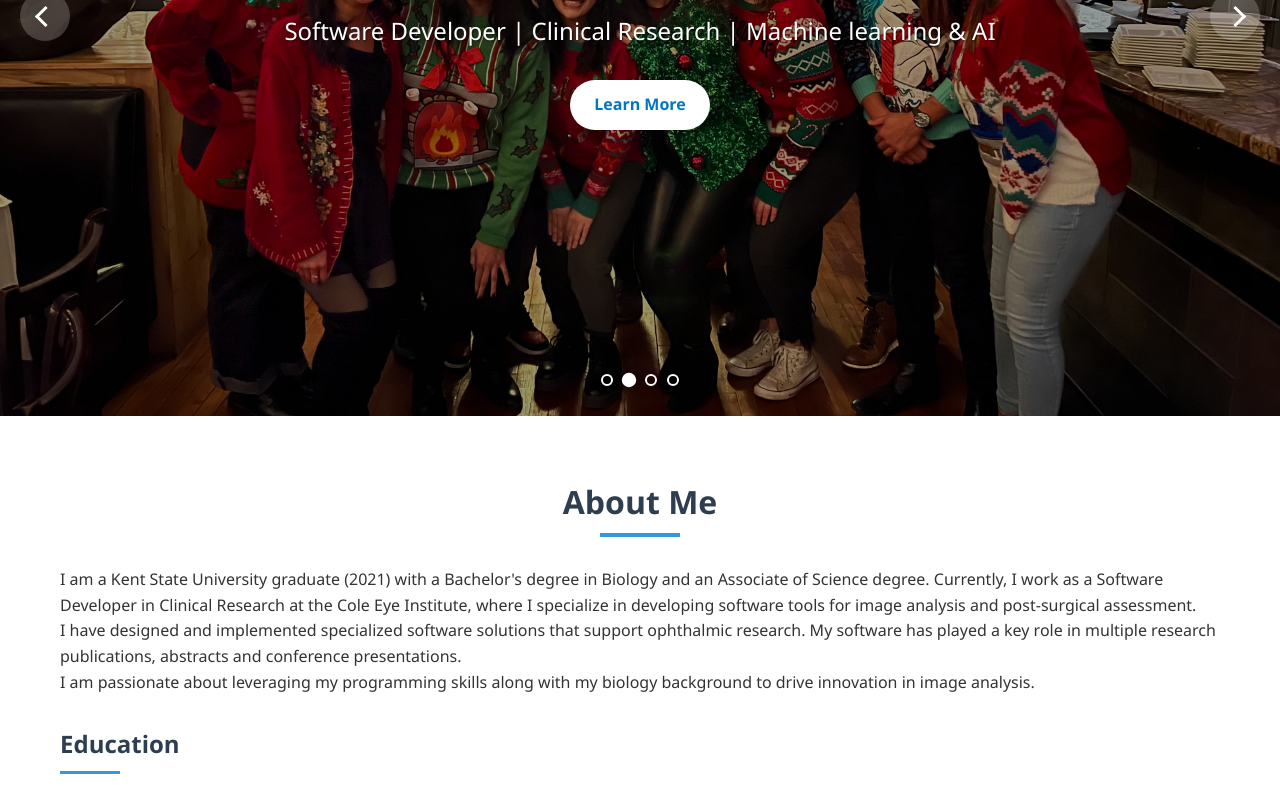
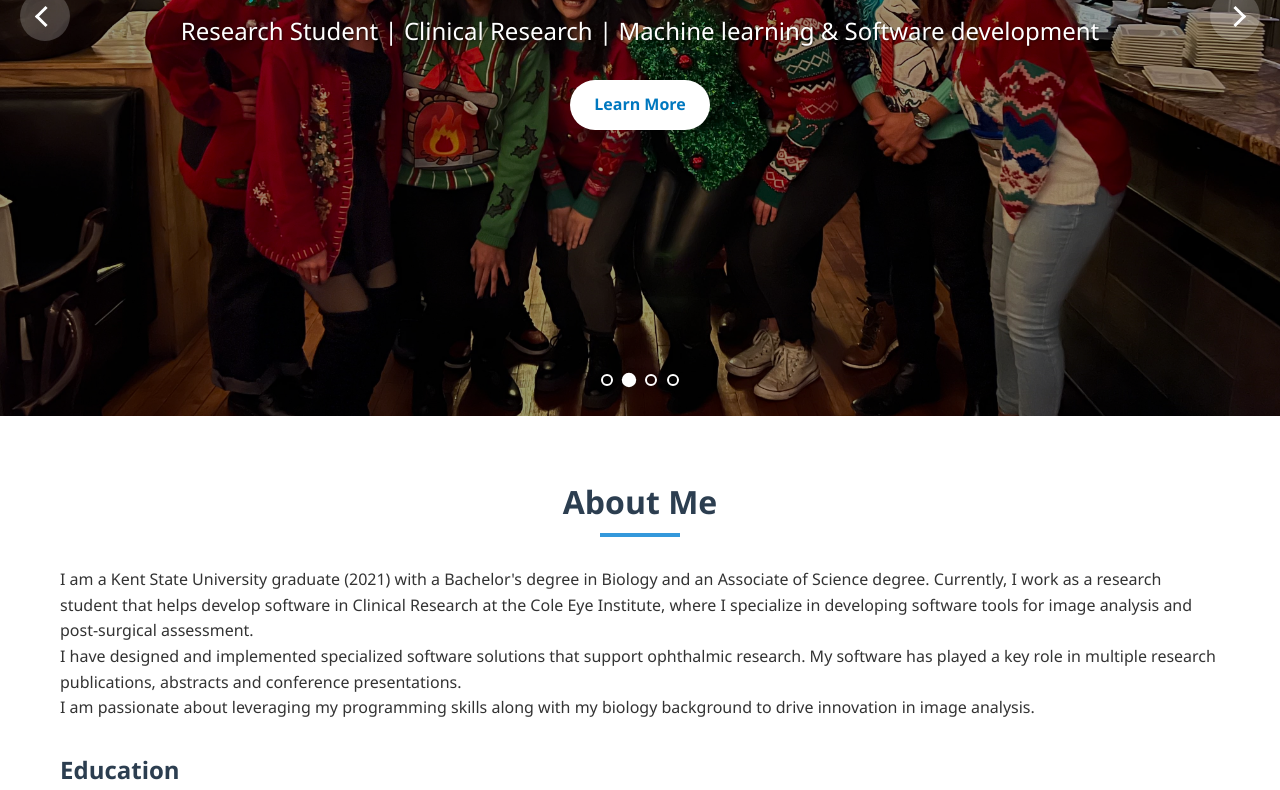
Before and after one commit to Deezy12/cv, a plain HTML site: page index.html in a window 1280 px wide. Shown: the part 384-1174 px from the top of the page. Drawn offline with Linux system fonts and the light colour scheme.

Commit message:
Update index.html

```diff
--- a/index.html
+++ b/index.html
@@ -928,7 +928,7 @@
       <div class="slide-overlay">
         <div class="slide-content">
           <h1>Sandeep Singh</h1>
-          <p>Software Developer | Clinical Research | Machine learning & AI</p>
+          <p>Research Student | Clinical Research | Machine learning & Software development</p>
           <a href="#about" class="btn">Learn More</a>
         </div>
       </div>
@@ -952,7 +952,7 @@
       <h2>About Me </h2>
       <div class="about-content">
         <div class="about-text">
-          <p>I am a Kent State University graduate (2021) with a Bachelor's degree in Biology and an Associate of Science degree. Currently, I work as a Software Developer in Clinical Research at the Cole Eye Institute, where I specialize in developing software tools for image analysis and post-surgical assessment.</p>
+          <p>I am a Kent State University graduate (2021) with a Bachelor's degree in Biology and an Associate of Science degree. Currently, I work as a research student that helps develop software in Clinical Research at the Cole Eye Institute, where I specialize in developing software tools for image analysis and post-surgical assessment.</p>
           <p>I have designed and implemented specialized software solutions that support ophthalmic research. My software has played a key role in multiple research publications, abstracts and conference presentations.</p>
           <p>I am passionate about leveraging my programming skills along with my biology background to drive innovation in image analysis.</p>
 
```
